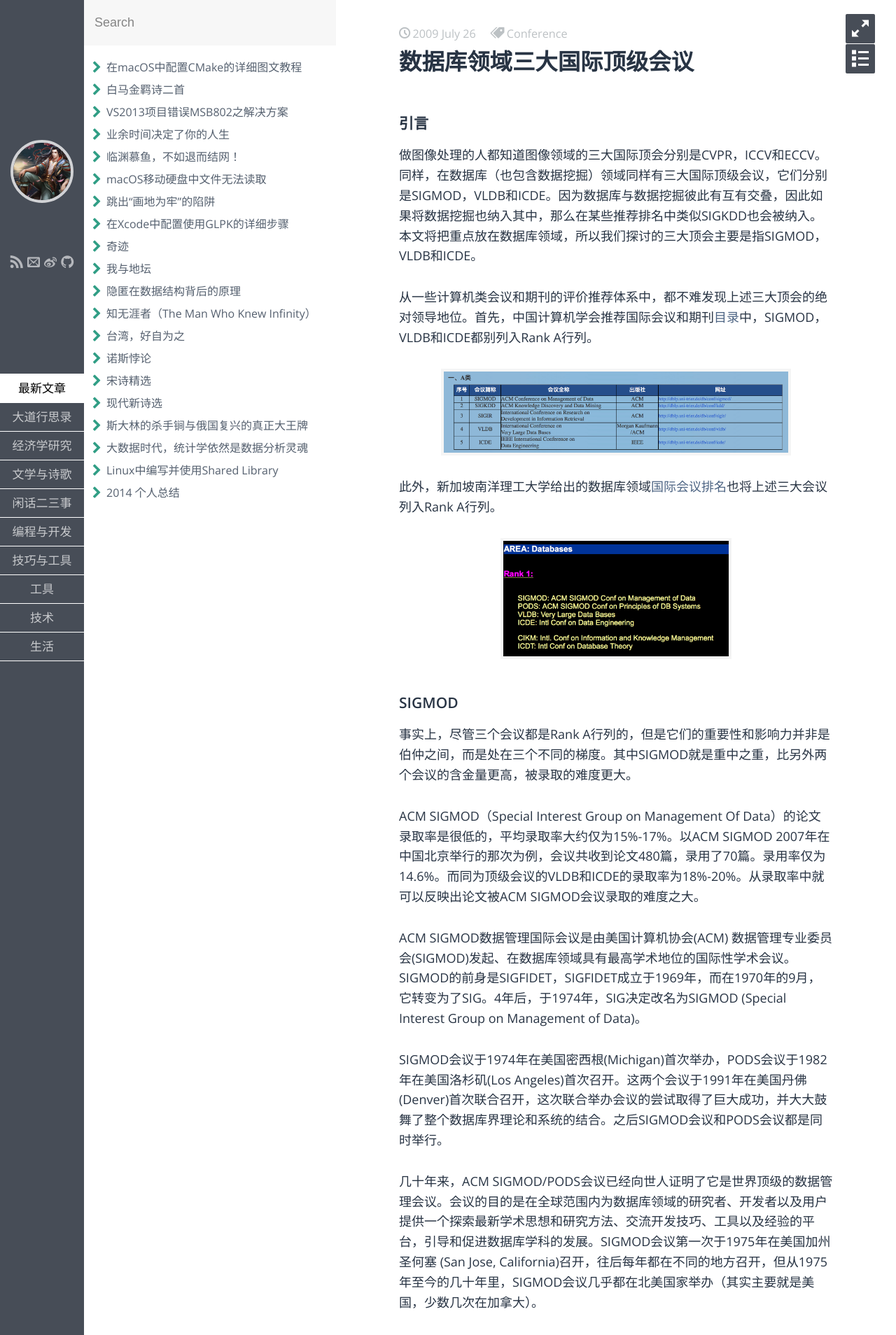
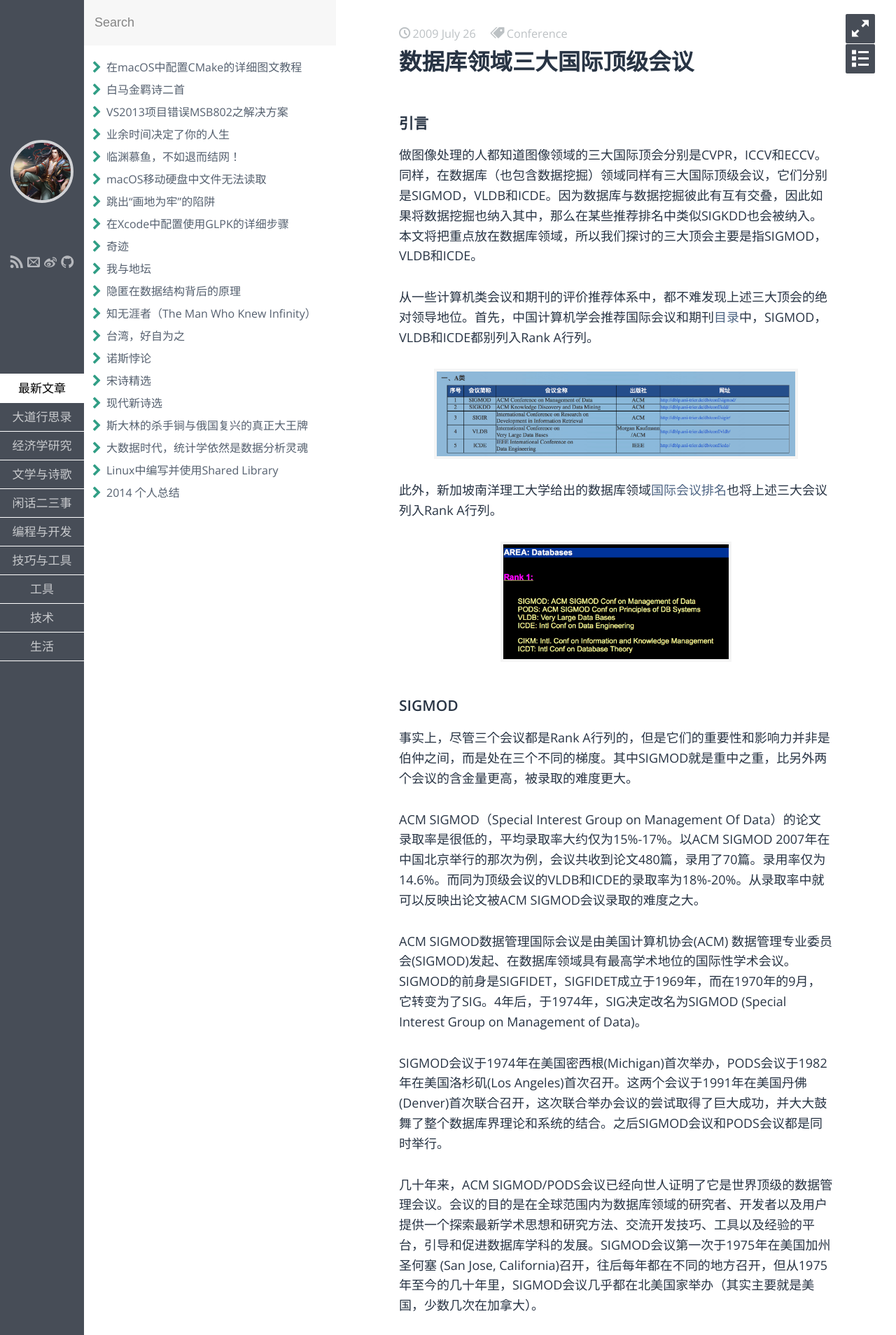
Before and after one commit to fzuo/baimafujinji, a Jekyll site: the page built from _posts/others/2009-07-26-database-conference.md, in a window 1280 px wide. Shown: the top 1908 px of the page at 70% size. Built offline with Jekyll 4.4.1, drawn with Linux system fonts in a browser that asks for light colours; some web fonts are replaced; some of the changed text lies outside the part shown.

Commit message:
Update 2009-07-26-database-conference.md

```diff
--- a/_posts/others/2009-07-26-database-conference.md
+++ b/_posts/others/2009-07-26-database-conference.md
@@ -14,7 +14,7 @@
 从一些计算机类会议和期刊的评价推荐体系中，都不难发现上述三大顶会的绝对领导地位。首先，中国计算机学会推荐国际会议和期刊[目录](http://www.ccf.org.cn/sites/ccf/biaodan.jsp?contentId=2903940690081)中，SIGMOD，VLDB和ICDE都别列入Rank A行列。
 
 <p align="center">
-<img src="https://fzuo.github.io/assets/img/db_conf_01.png" width="500">
+<img src="https://fzuo.github.io/assets/img/db_conf_01.png" width="520">
 </p>
 
 此外，新加坡南洋理工大学给出的数据库领域[国际会议排名](http://www3.ntu.edu.sg/home/assourav/crank.htm)也将上述三大会议列入Rank A行列。
```
